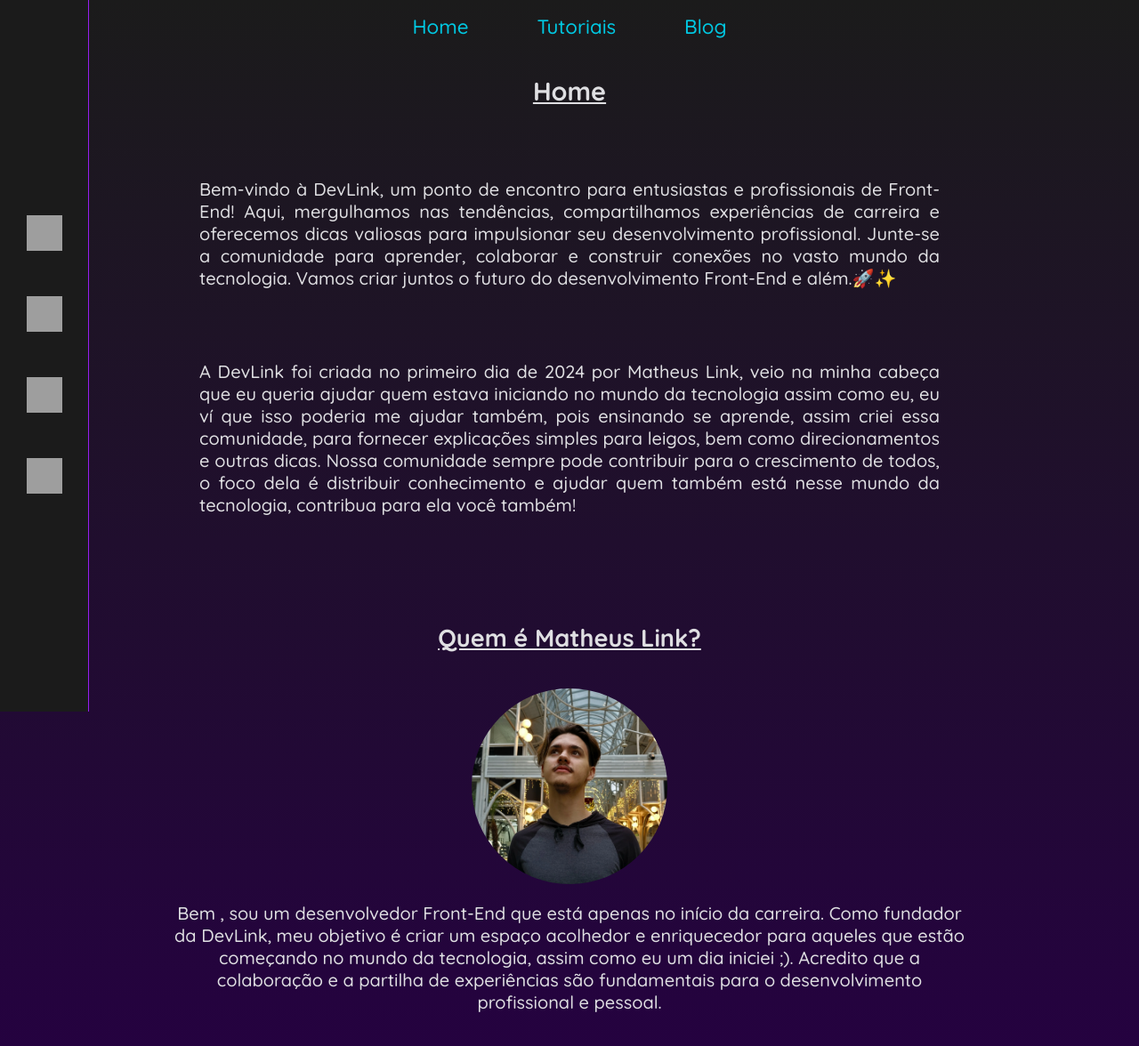
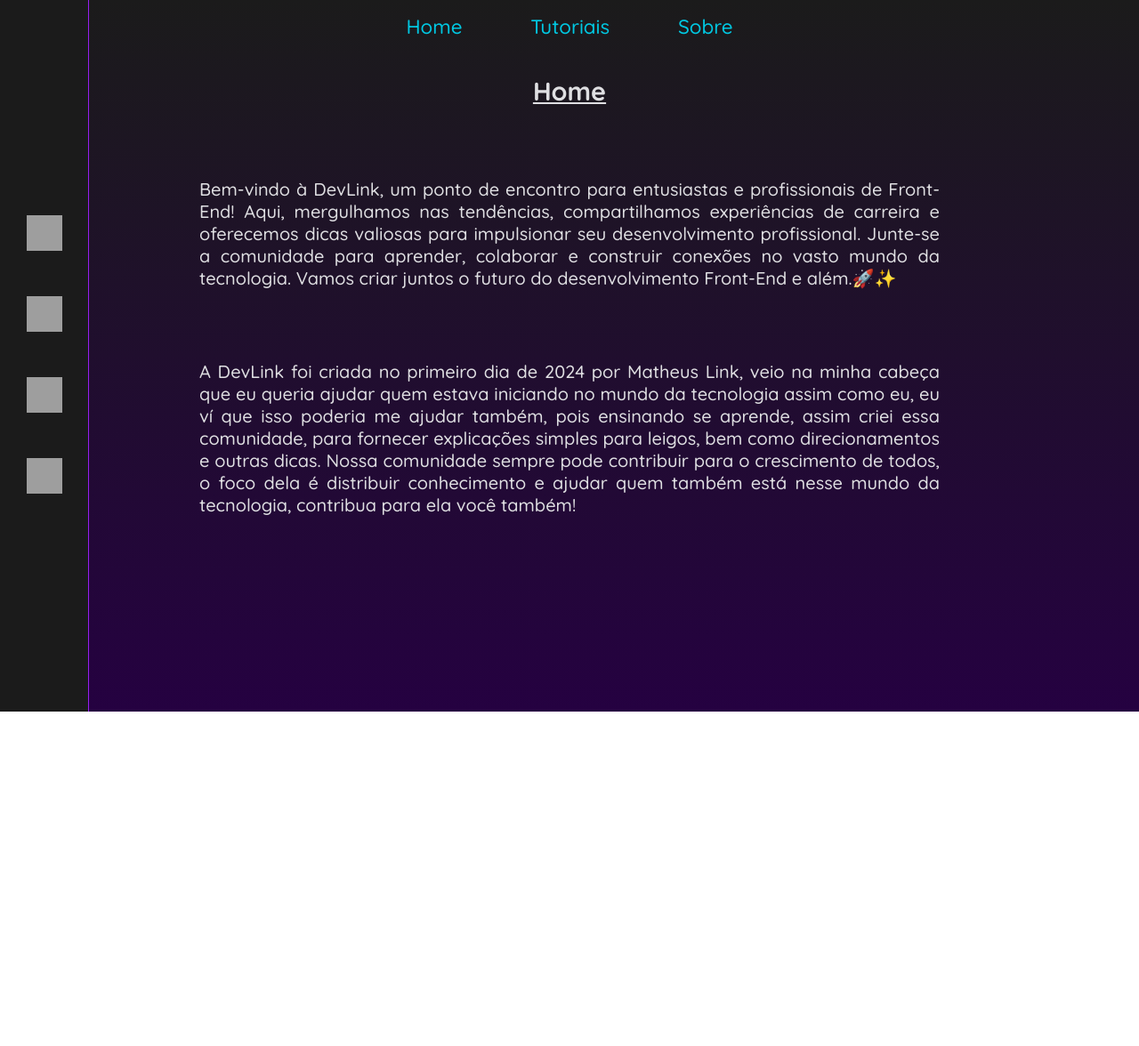
Before and after one commit to MthsLnk-gthb/dev-link, a React (Vite) app: page / in a window 1280 px wide. Shown: the top 1176 px of the page at 89% size. After the commit the page ends 800 px from the top, so only its background shows below. Built offline with nearby package versions, Linux system fonts and the light colour scheme; grey boxes are pictures that could not be loaded.

Commit message:
Blog substituído por Sobre Mim

```diff
--- a/src/Components/Header/Header.jsx
+++ b/src/Components/Header/Header.jsx
@@ -8,7 +8,7 @@ const Navbar = () => {
         <nav className="barra-de-navegacao">
             <Link to="/" className="link-da-navbar">Home</Link>
             <Link to="/tutoriais" className="link-da-navbar">Tutoriais</Link>
-            <Link to="/blog" className="link-da-navbar">Blog</Link>
+            <Link to="/sobremim" className="link-da-navbar">Sobre</Link>
         </nav>
     </header>
     </main>
--- a/src/main.jsx
+++ b/src/main.jsx
@@ -2,7 +2,6 @@ import React from "react";
 import ReactDOM from "react-dom/client";
 
 import Tutoriais from './routes/Tutoriais/Tutoriais.jsx'
-import Blog from "./routes/Blog/Blog.jsx";
 import { ErrorPage } from "./routes/ErrorPage/ErrorPage.jsx";
 
 import { createBrowserRouter, RouterProvider } from "react-router-dom";
@@ -11,6 +10,7 @@ import DetalhesTutoriais from "./routes/Tutoriais/DetalhesTutoriais.jsx";
 import Home from "./routes/Home/Home.jsx";
 import Favoritos from "./routes/Favoritos/Favoritos.jsx";
 import { FavoritosProvider } from './Context/FavoritosContext';
+import SobreMim from "./routes/SobreMim/SobreMim.jsx";
 
 
 
@@ -44,8 +44,8 @@ const router = createBrowserRouter([
         element: <DetalhesTutoriais/>
       },
       {
-        path: "/blog",
-        element: <Blog />
+        path: "/sobremim",
+        element: <SobreMim />
       }
     ]
   }
--- a/src/routes/Blog/Blog.jsx
+++ /dev/null
@@ -1,14 +0,0 @@
-const Blog = () => {
-  return (
-    <>
-      <article className="blog-page">
-        <h1 className="nome-pagina">Blog DevLink</h1>
-        <section className="blog-box">
-          <h2>Em Breve...</h2>
-        </section>
-      </article>
-    </>
-  );
-};
-
-export default Blog;
--- a/src/routes/Home/Home.jsx
+++ b/src/routes/Home/Home.jsx
@@ -1,5 +1,4 @@
-import { textoMatheusLink } from "./textosHome";
-import minhaFoto from "/imgs/minha-foto.webp";
+
 import TextosIntro from "../../Components/TextosIntroducao/TextosIntro";
 import AsideRedes from "../../Components/AsideRedes/AsideRedes";
 import './style.scss'
@@ -10,19 +9,8 @@ const Home = () => {
       <AsideRedes />
       <main className="home-page">
         <h1 className="nome-pagina">Home</h1>
-
         <article className="article-home">
           <TextosIntro />
-
-          <section className="quem-sou">
-            <h1>Quem é Matheus Link?</h1>
-            <img
-              src={minhaFoto}
-              alt="Foto Matheus Link"
-              className="foto-matheus"
-            />
-            <p>{textoMatheusLink}</p>
-          </section>
         </article>
       </main>
     </>
--- a/src/routes/Home/style.scss
+++ b/src/routes/Home/style.scss
@@ -10,33 +10,6 @@
   place-items: center;
 }
 
-.quem-sou {
-  margin: 10dvh auto;
-  text-align: center;
-  width: 70dvw;
-}
-
-.quem-sou > h1 {
-  color: $white-font;
-  text-decoration: underline;
-  font-size: 1.7rem;
-  margin-top: 5vh;
-}
-
-.quem-sou > p {
-  font-weight: $medium-bold;
-  color: $white-font;
-  margin-top: 2dvh;
-}
-
-.foto-matheus {
-  width: 220px;
-  height: 220px;
-  object-fit: cover;
-  border-radius: 50%;
-  margin-top: 5dvh;
-}
-
 @media (max-width: 767px) {
   .textos-de-introducao {
     width: 80dvw;
@@ -46,16 +19,4 @@
   .textos-de-introducao p {
     margin-top: 5dvh;
   }
-
-  .quem-sou > h1 {
-    font-size: 1.5rem;
-  }
-
-  .foto-matheus {
-    width: 200px;
-    height: 200px;
-    object-fit: cover;
-    border-radius: 50%;
-    margin-top: 5dvh;
-  }
 }
--- a/src/routes/Home/textosHome.js
+++ b/src/routes/Home/textosHome.js
@@ -1,6 +1,3 @@
 export const textoInicial = `Bem-vindo à DevLink, um ponto de encontro para entusiastas e profissionais de Front-End! Aqui, mergulhamos nas tendências, compartilhamos experiências de carreira e oferecemos dicas valiosas para impulsionar seu desenvolvimento profissional. Junte-se a comunidade para aprender, colaborar e construir conexões no vasto mundo da tecnologia. Vamos criar juntos o futuro do desenvolvimento Front-End e além.🚀✨`;
 
 export const textoDois = `A DevLink foi criada no primeiro dia de 2024 por Matheus Link, veio na minha cabeça que eu queria ajudar quem estava iniciando no mundo da tecnologia assim como eu, eu ví que isso poderia me ajudar também, pois ensinando se aprende, assim criei essa comunidade, para fornecer explicações simples para leigos, bem como direcionamentos e outras dicas. Nossa comunidade sempre pode contribuir para o crescimento de todos, o foco dela é distribuir conhecimento e ajudar quem também está nesse mundo da tecnologia, contribua para ela você também! `;
-
-export const textoMatheusLink = `Bem , sou um desenvolvedor Front-End que está apenas no início da carreira. Como fundador da DevLink, meu objetivo é criar um espaço acolhedor e enriquecedor para aqueles que estão começando no mundo da tecnologia, assim como eu um dia iniciei ;).
-Acredito que a colaboração e a partilha de experiências são fundamentais para o desenvolvimento profissional e pessoal.`;
--- /dev/null
+++ b/src/routes/SobreMim/SobreMim.jsx
@@ -0,0 +1,26 @@
+import { textoMatheusLink } from "./textosSobreMim";
+import minhaFoto from "/imgs/minha-foto.webp";
+import "./style.scss";
+import Voltar from "../../Components/Voltar";
+
+const SobreMim = () => {
+  return (
+    <>
+      <Voltar rotaDestino="/blog" />
+      <article className="blog-page">
+        <h1 className="nome-pagina">Sobre Mim</h1>
+        <section className="quem-sou">
+          <h1>Quem é Matheus Link?</h1>
+          <img
+            src={minhaFoto}
+            alt="Foto Matheus Link"
+            className="foto-matheus"
+          />
+          <p>{textoMatheusLink}</p>
+        </section>
+      </article>
+    </>
+  );
+};
+
+export default SobreMim;
--- /dev/null
+++ b/src/routes/SobreMim/style.scss
@@ -0,0 +1,42 @@
+@import "../../styles/variaveis.scss";
+
+.quem-sou {
+  margin: 10dvh auto;
+  text-align: center;
+  width: 70dvw;
+}
+
+.quem-sou > h1 {
+  color: $white-font;
+  text-decoration: underline;
+  font-size: 1.7rem;
+  margin-top: 5vh;
+}
+
+.quem-sou > p {
+  font-weight: $medium-bold;
+  color: $white-font;
+  margin-top: 2dvh;
+}
+
+.foto-matheus {
+  width: 220px;
+  height: 220px;
+  object-fit: cover;
+  border-radius: 50%;
+  margin-top: 5dvh;
+}
+
+@media (max-width: 767px) {
+  .quem-sou > h1 {
+    font-size: 1.5rem;
+  }
+
+  .foto-matheus {
+    width: 200px;
+    height: 200px;
+    object-fit: cover;
+    border-radius: 50%;
+    margin-top: 5dvh;
+  }
+}
--- /dev/null
+++ b/src/routes/SobreMim/textosSobreMim.js
@@ -0,0 +1,3 @@
+export const textoMatheusLink = `Bem , sou um desenvolvedor Front-End que está apenas no início da carreira. Como fundador da DevLink, meu objetivo é criar um espaço acolhedor e enriquecedor para aqueles que estão começando no mundo da tecnologia, assim como eu um dia iniciei ;).
+Acredito que a colaboração e a partilha de experiências são fundamentais para o desenvolvimento profissional e pessoal.
+Criei essa página sem ajuda de mais ninguém (além da internet e meus conhecimentos), não é a melhor página do mundo porém já é alguma coisa ;)`;
```
Also changed, not shown: src/routes/Blog/CardsBlog.jsx (deleted, +0 -7 lines), src/routes/Blog/textosBlog.js (deleted).
